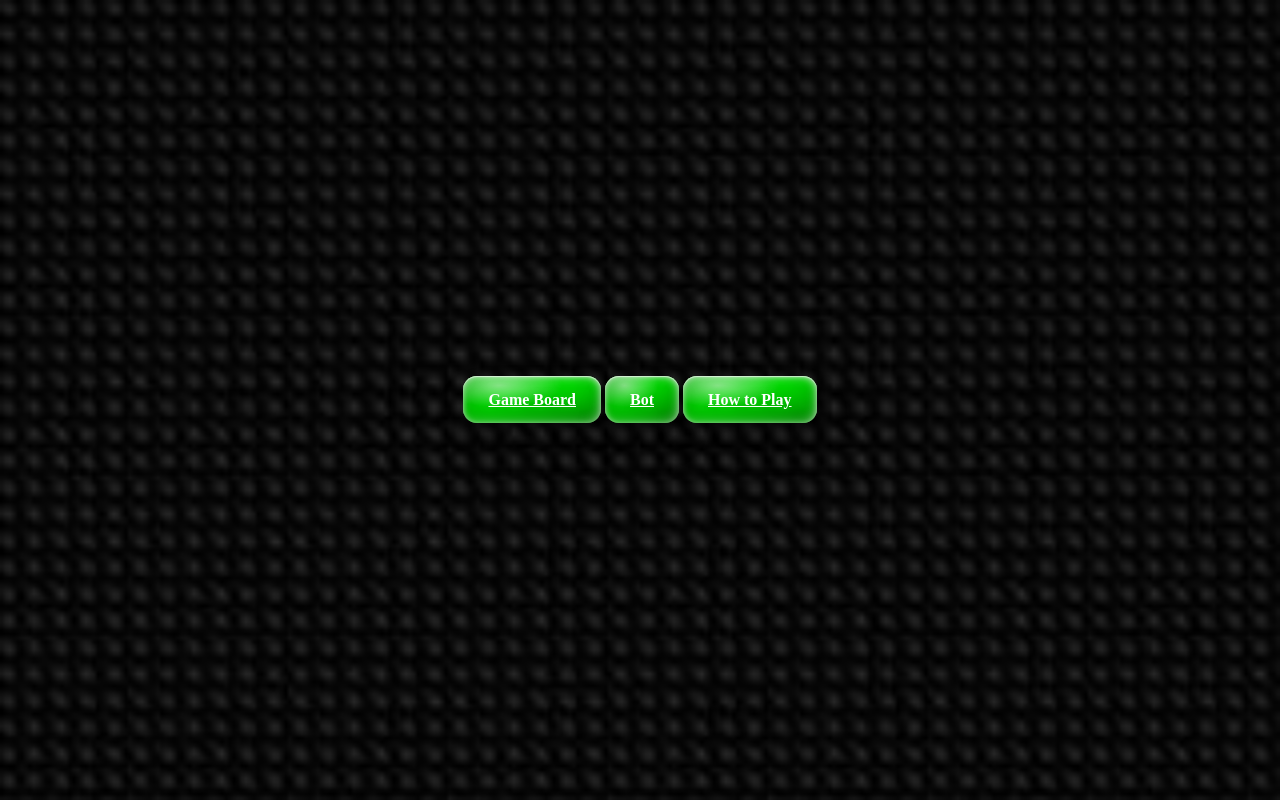
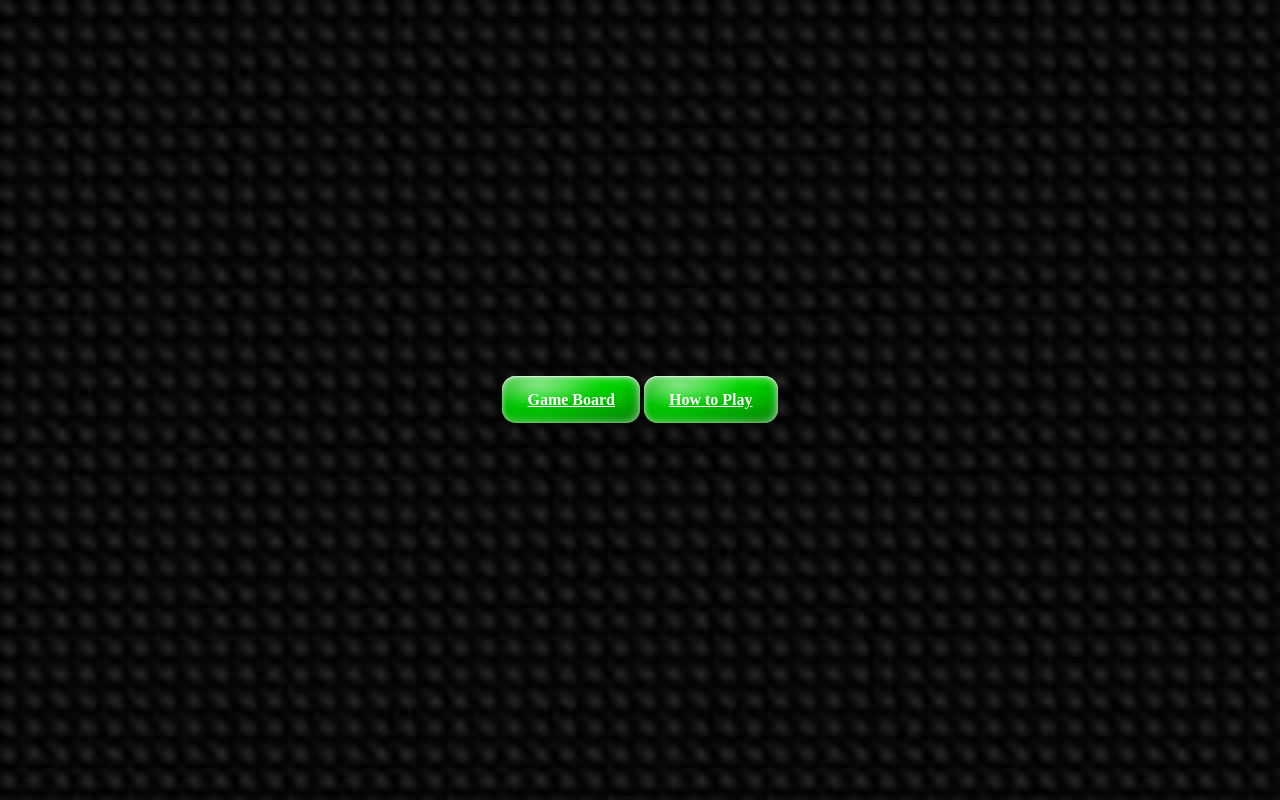
Before and after one commit to lainl/NimGame, a plain HTML site: page index.html in a window 1280 px wide. Drawn offline with Linux system fonts and the light colour scheme.

Commit message:
removed bot

```diff
--- a/index.html
+++ b/index.html
@@ -11,7 +11,6 @@
     <div class="column middle">
         <div class="buttons">
             <a href="GameBoard.html" class="button-91">Game Board</a>
-            <a href="Bot.html" class="button-91">Bot</a>
             <a href="HowToPlay.html" class="button-91">How to Play</a>
         </div>
     </div>
```
